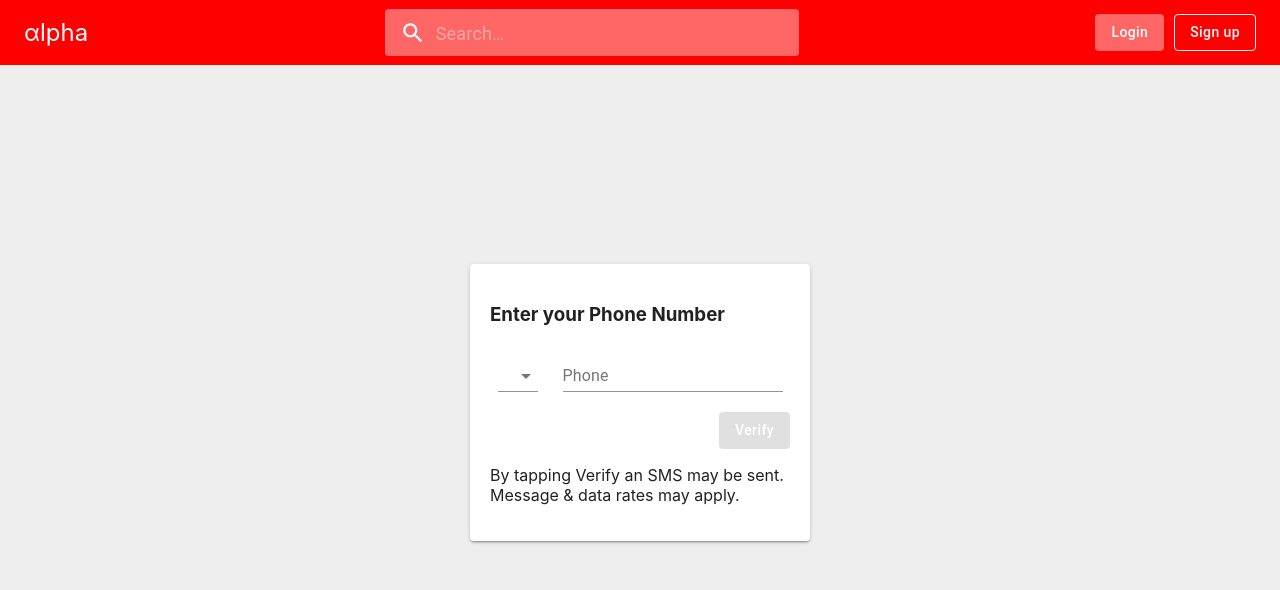
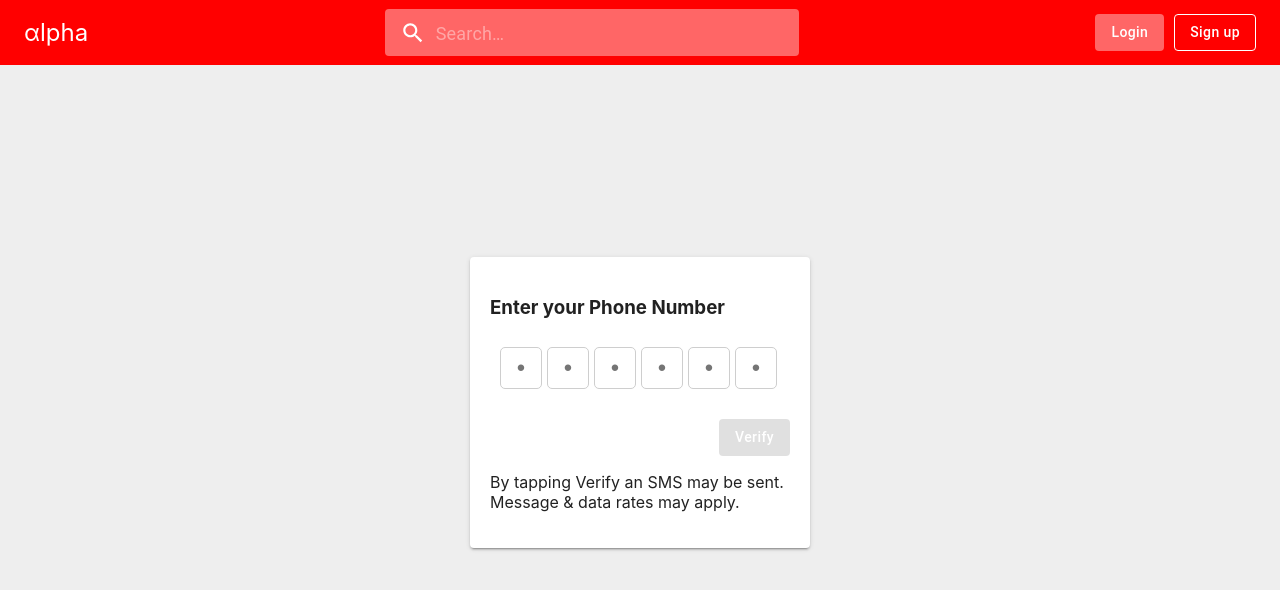
Before and after one commit to maw1a/alpha, a React (Create React App) app: page /signup in a window 1280 px wide. Shown: the top 590 px of the page. Built offline with nearby package versions, Linux system fonts and the light colour scheme.

Commit message:
commit 1st  otp

```diff
--- a/src/components/Otp.js
+++ b/src/components/Otp.js
@@ -1,9 +1,153 @@
-import React from 'react';
+import React, {useState, createRef} from 'react';
 
 export default function Otp() {
+    const [otp, setOtp] = useState('');
+    const ref0 = createRef();
+    const ref1 = createRef();
+    const ref2 = createRef();
+    const ref3 = createRef();
+    const ref4 = createRef();
+    const ref5 = createRef();
     return(
-        <div>
-            <p>This is OTP component</p>
+        <div style={{backgroundColor: 'white', display: 'flex', flexDirection: 'row', padding: 10, borderRadius: 5}}>
+            <div style={{ backgroundColor: 'white', height: 40, width: 40, display: 'flex', alignItems: 'center', justifyContent: 'center', borderWidth: 1, borderRadius: 5, borderColor: '#cecece', borderStyle: 'solid', marginRight: 5 }}>
+                <input
+                placeholder="•"
+                ref={ref0}
+                value={otp.slice(0,1)}
+                style={{fontSize: 24, width: 20, borderWidth: 0, borderColor: 'white', display: 'flex', alignItems: 'center', justifySelf: 'center', textAlign: 'center'}}
+                onChange={(event) => {
+                    if(event.target.value !== '' && event.target.value.length===1) {
+                        setOtp(otp + event.target.value);
+                        ref1.current.focus();
+                    } else {
+                        if(event.target.value.length>1) {
+                            setOtp(event.target.value.slice(1,2) + otp.slice(1));
+                            ref1.current.focus();
+                        } else {
+                            setOtp(otp.slice(1));
+                        }
+                    }
+                }}
+                />
+            </div>
+
+            <div style={{ backgroundColor: 'white', height: 40, width: 40, display: 'flex', alignItems: 'center', justifyContent: 'center', borderWidth: 1, borderRadius: 5, borderColor: '#cecece', borderStyle: 'solid', marginRight: 5 }}>
+                <input
+                placeholder="•"
+                ref={ref1}
+                value={otp.slice(1,2)}
+                style={{fontSize: 24, width: 20, borderWidth: 0, borderColor: 'white', display: 'flex', alignItems: 'center', justifySelf: 'center', textAlign: 'center'}}
+                onChange={(event) => {
+                    if(event.target.value !== '' && event.target.value.length===1) {
+                        setOtp(otp + event.target.value);
+                        ref2.current.focus();
+                    } else {
+                        if(event.target.value.length>1) {
+                            setOtp(otp.slice(0, 1) + event.target.value.slice(1,2) + otp.slice(2));
+                            ref2.current.focus();
+                        } else {
+                            setOtp(otp.slice(0, 1)+ otp.slice(2));
+                            ref0.current.focus();
+                        }
+                    }
+                }}
+                />
+            </div>
+
+            <div style={{ backgroundColor: 'white', height: 40, width: 40, display: 'flex', alignItems: 'center', justifyContent: 'center', borderWidth: 1, borderRadius: 5, borderColor: '#cecece', borderStyle: 'solid', marginRight: 5 }}>
+                <input
+                placeholder="•"
+                ref={ref2}
+                value={otp.slice(2,3)}
+                style={{fontSize: 24, width: 20, borderWidth: 0, borderColor: 'white', display: 'flex', alignItems: 'center', justifySelf: 'center', textAlign: 'center'}}
+                onChange={(event) => {
+                    if(event.target.value !== '' && event.target.value.length===1) {
+                        setOtp(otp + event.target.value);
+                        ref3.current.focus();
+                    } else {
+                        if(event.target.value.length>1) {
+                            setOtp(otp.slice(0, 2) + event.target.value.slice(1,2) + otp.slice(3));
+                            ref3.current.focus();
+                        } else {
+                            setOtp(otp.slice(0, 2)+ otp.slice(3));
+                            ref1.current.focus();
+                        }
+
+                    }
+                }}
+                />
+            </div>
+
+            <div style={{ backgroundColor: 'white', height: 40, width: 40, display: 'flex', alignItems: 'center', justifyContent: 'center', borderWidth: 1, borderRadius: 5, borderColor: '#cecece', borderStyle: 'solid', marginRight: 5 }}>
+                <input
+                placeholder="•"
+                ref={ref3}
+                value={otp.slice(3,4)}
+                style={{fontSize: 24, width: 20, borderWidth: 0, borderColor: 'white', display: 'flex', alignItems: 'center', justifySelf: 'center', textAlign: 'center'}}
+                onChange={(event) => {
+                    if(event.target.value !== '' && event.target.value.length===1) {
+                        setOtp(otp + event.target.value);
+                        ref4.current.focus();
+                    } else {
+                        if(event.target.value.length>1) {
+                            setOtp(otp.slice(0, 3) + event.target.value.slice(1,2) + otp.slice(4));
+                            ref4.current.focus();
+                        } else {
+                            setOtp(otp.slice(0, 3)+ otp.slice(4));
+                            ref2.current.focus();
+                        }
+                    }
+                }}
+                />
+            </div>
+
+            <div style={{ backgroundColor: 'white', height: 40, width: 40, display: 'flex', alignItems: 'center', justifyContent: 'center', borderWidth: 1, borderRadius: 5, borderColor: '#cecece', borderStyle: 'solid', marginRight: 5 }}>
+                <input
+                placeholder="•"
+                ref={ref4}
+                value={otp.slice(4,5)}
+                style={{fontSize: 24, width: 20, borderWidth: 0, borderColor: 'white', display: 'flex', alignItems: 'center', justifySelf: 'center', textAlign: 'center'}}
+                onChange={(event) => {
+                    if(event.target.value !== '' && event.target.value.length===1) {
+                        setOtp(otp + event.target.value);
+                        ref5.current.focus();
+                    } else {
+                        if(event.target.value.length>1) {
+                            setOtp(otp.slice(0, 4) + event.target.value.slice(1,2) + otp.slice(5));
+                            ref5.current.focus();
+                        } else {
+                            setOtp(otp.slice(0, 4)+ otp.slice(5));
+                            ref3.current.focus();
+                        }
+                    }
+                }}
+                />
+            </div>
+
+            <div style={{ backgroundColor: 'white', height: 40, width: 40, display: 'flex', alignItems: 'center', justifyContent: 'center', borderWidth: 1, borderRadius: 5, borderColor: '#cecece', borderStyle: 'solid' }}>
+                <input
+                placeholder="•"
+                ref={ref5}
+                value={otp.slice(5)}
+                style={{fontSize: 24, width: 20, borderWidth: 0, borderColor: 'white', display: 'flex', alignItems: 'center', justifySelf: 'center', textAlign: 'center'}}
+                onChange={(event) => {
+                    if(event.target.value !== '' && event.target.value.length===1) {
+                        setOtp(otp + event.target.value);
+                        ref5.current.blur();
+                    } else {
+                        if(event.target.value.length>1) {
+                            setOtp(otp.slice(0, 5) + event.target.value.slice(1,2));
+                            ref5.current.blur();
+                        } else {
+                            setOtp(otp.slice(0, 5));
+                            ref4.current.focus();
+                        }
+                    }
+                }}
+                />
+            </div>
+
         </div>
     );
 }
--- a/src/screens/SignUp.js
+++ b/src/screens/SignUp.js
@@ -5,6 +5,8 @@ import {
     MenuItem,
     Button
 } from '@material-ui/core';
+
+import Otp from '../components/Otp';
 import codes from '../data/phonecodes.json';
 
 export default class SignUp extends React.Component {
@@ -14,7 +16,8 @@ export default class SignUp extends React.Component {
             width: 0,
             height: 0,
             code: null,
-            pno: ''
+            pno: '',
+            otp: false
         };
     }
 
@@ -38,7 +41,8 @@ export default class SignUp extends React.Component {
                 <Paper elevation={2} style={{ padding: 20, width: 300, marginBottom: 60}}>
                     <h3>Enter your Phone Number</h3>
                     <div>
-                        <div style={{display: 'flex', flexDirection: 'row', marginLeft: 'auto', justifyContent: 'space-around'}}>
+                        {/* Not operator(!) for production test */}
+                        {this.state.otp ? <div style={{display: 'flex', flexDirection: 'row', marginLeft: 'auto', justifyContent: 'space-around'}}>
                             <div style={{alignItems: 'flex-end', justifyContent: 'center', display: 'flex', marginRight: 10}}>
                                 <TextField id="code" select color="secondary" value={this.state.code} onChange={e => {
                                     this.setState({code: e.target.value});
@@ -57,9 +61,20 @@ export default class SignUp extends React.Component {
                                     this.setState({pno: e.target.value});
                                 }}/>
                             </div>
-                        </div>
+                        </div> : <Otp />}
                         <div style={{display: 'flex', flexDirection: 'row', marginTop: 20}}>
-                            <Button variant="contained" disabled={(this.state.pno.length!==10) || (this.state.code===null)} color="secondary" style={{ color: 'white', marginLeft: 'auto', textTransform: 'none'}}>
+                            <Button
+                                variant="contained"
+                                disabled={(this.state.pno.length!==10) || (this.state.code===null)}
+                                color="secondary"
+                                style={{
+                                    color: 'white',
+                                    marginLeft: 'auto',
+                                    textTransform: 'none'
+                                }}
+                                onClick={() => {
+                                    this.setState({otp: true});
+                                }}>
                                 Verify
                             </Button>
                         </div>
```
